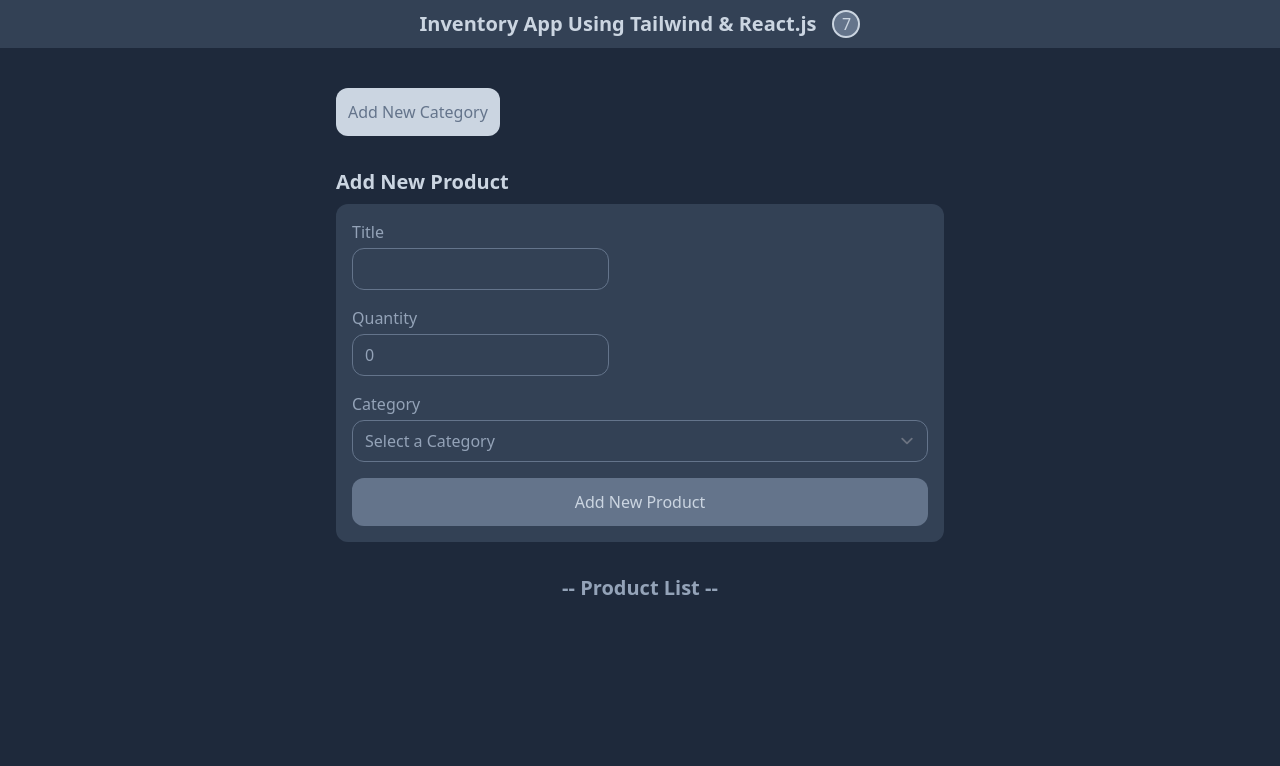
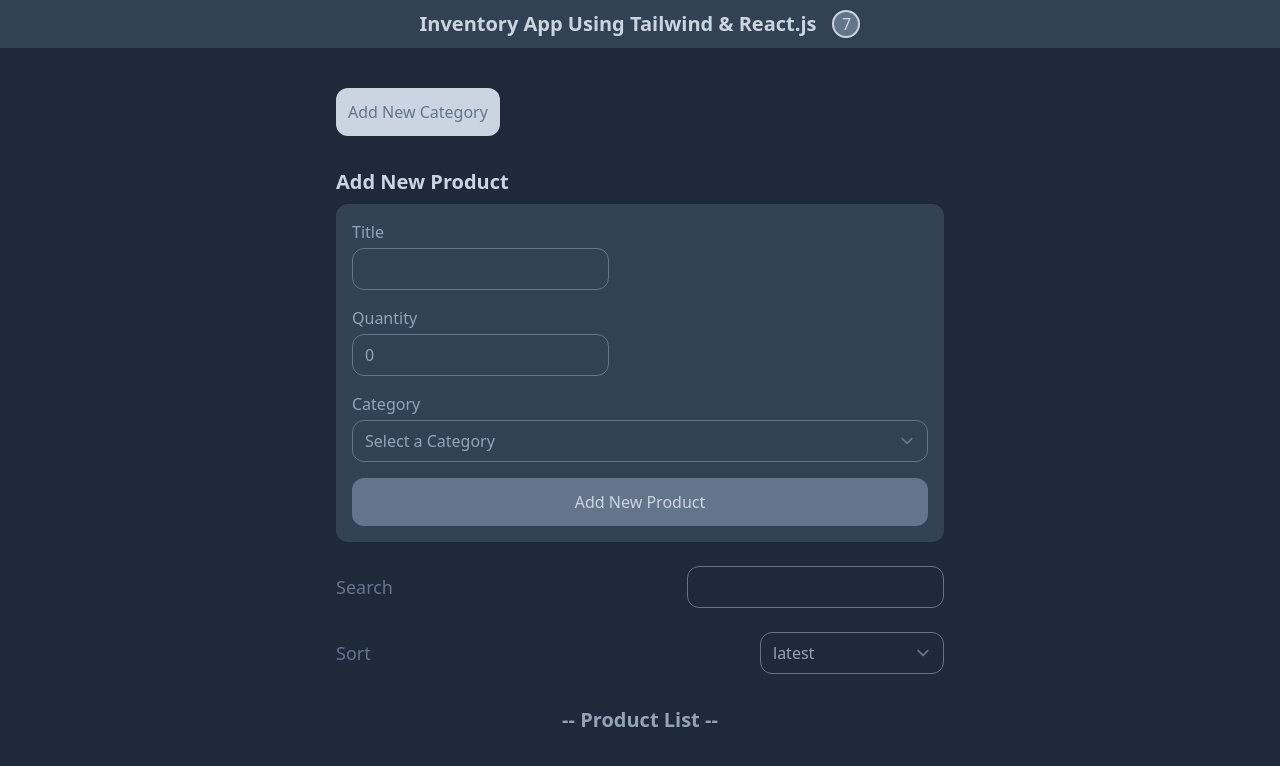
Before and after one commit to AliMoradpour/inventorySite, a React (Vite) app: page / in a window 1280 px wide. Shown: the top 766 px of the page. Built offline with nearby package versions, Linux system fonts and the light colour scheme.

Commit message:
add search and sort component and logic of search

```diff
--- a/src/App.jsx
+++ b/src/App.jsx
@@ -3,19 +3,28 @@
 import Navbar from "./components/Navbar";
 import Products from "./components/Products";
 import ProductList from "./components/ProductList";
-
+import Filter from "./components/Filter";
 
 function App() {
   const [categoryList, setCategoryList] = useState([]);
   const [productsList, setProductsList] = useState([]);
+  const [filteredProducts, setFilteredProducts] = useState([]);
 
   return (
     <div className="bg-slate-800 min-h-screen">
       <Navbar />
       <div className="container max-w-screen-sm mx-auto p-4">
         <Category setCategoryList={setCategoryList} />
-        <Products categoryList={categoryList} setProductsList={setProductsList}/>
-        <ProductList productsList={productsList} categoryList={categoryList} setProductsList={setProductsList}/>
+        <Products
+          categoryList={categoryList}
+          setProductsList={setProductsList}
+        />
+        <Filter productsList={productsList} setFilteredProducts={setFilteredProducts}/>
+        <ProductList
+          productsList={filteredProducts}
+          categoryList={categoryList}
+          setProductsList={setProductsList}
+        />
       </div>
     </div>
   );
--- /dev/null
+++ b/src/components/Filter.jsx
@@ -0,0 +1,53 @@
+import { useState } from "react";
+
+const Filter = ({ productsList , setFilteredProducts }) => {
+  const [sort, setSort] = useState("latest");
+  const [searchValue, setSearchValue] = useState();
+
+  const searchHandler = ({ target }) => {
+    const value = target.value.trim().toLowerCase();
+    const filteredProducts = productsList.filter((p) =>
+      p.title.toLowerCase().includes(value)
+    );
+    setFilteredProducts(filteredProducts);
+  };
+
+  return (
+    <>
+      <div className="flex items-center justify-between mb-6">
+        <label htmlFor="search" className="text-slate-500 text-lg">
+          Search
+        </label>
+        <input
+          type="text"
+          name="search-inpt"
+          className="bg-transparent rounded-xl border border-slate-500 text-slate-500"
+          value={searchValue}
+          onChange={searchHandler}
+        />
+      </div>
+      <div className="flex items-center justify-between mb-6">
+        <label htmlFor="sort-product" className="text-slate-500 text-lg">
+          Sort
+        </label>
+        <select
+          name="sort-product"
+          className="bg-transparent text-slate-400 rounded-xl "
+          value={sort}
+          onChange={searchHandler}>
+          <option value="" className="text-slate-300 bg-slate-500 ">
+            Select a Category
+          </option>
+          <option value="latest" className="text-slate-300 bg-slate-500 ">
+            latest
+          </option>
+          <option value="earliest" className="text-slate-300 bg-slate-500 ">
+            earliest
+          </option>
+        </select>
+      </div>
+    </>
+  );
+};
+
+export default Filter;
```
